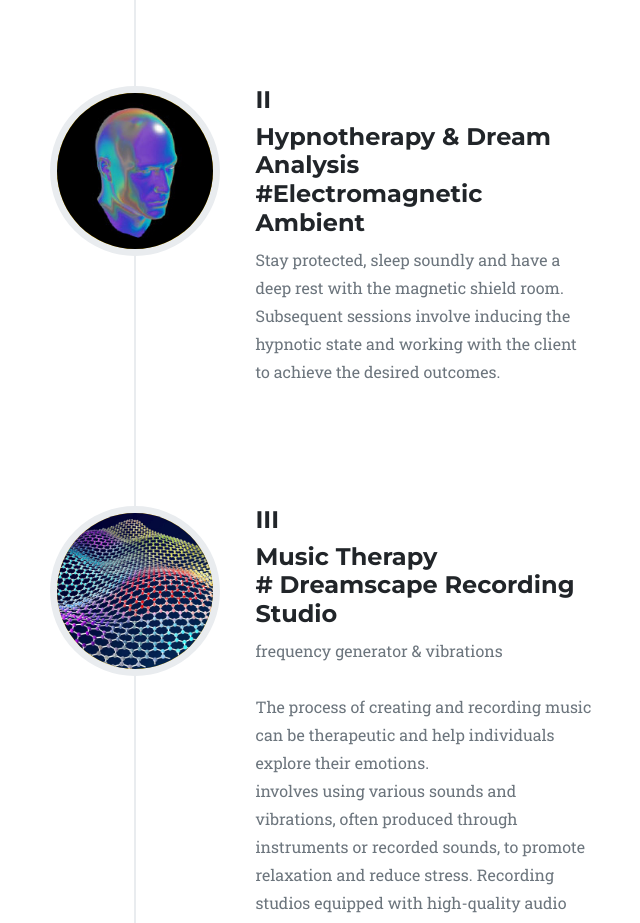
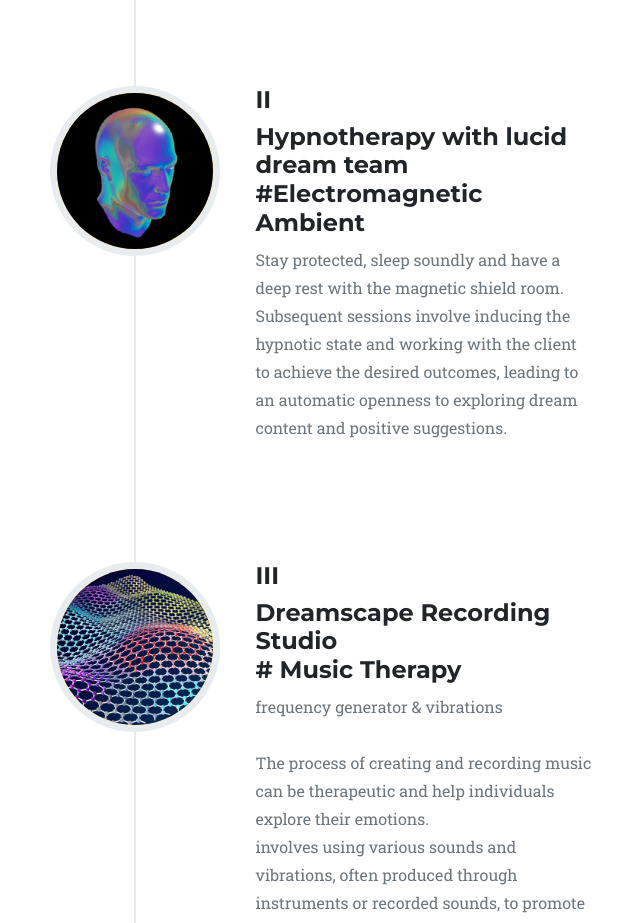
Before and after one commit to manfeitamine/lucidreamscape, a plain HTML site: page index.html in a window 1280 px wide. Shown: the part 1320-2243 px from the top of the page, without its empty margins (505-1145 px from the left). Drawn offline with nearby package versions, Linux system fonts and the light colour scheme.

Commit message:
Update index.html

```diff
--- a/index.html
+++ b/index.html
@@ -216,13 +216,13 @@
                     <div class="timeline-panel">
                         <div class="timeline-heading">
                             <h4>II</h4>
-                            <h4 class="subheading">Hypnotherapy & Dream Analysis<br>
+                            <h4 class="subheading">Hypnotherapy with lucid dream team <br>
                                 #Electromagnetic Ambient<br></h4>
                         </div>
                         <div class="timeline-body">
                             <p class="text-muted">Stay protected, sleep soundly and have a deep rest with the
                                 magnetic shield room.<br>
-                                Subsequent sessions involve inducing the hypnotic state and working with the client to achieve the desired outcomes.
+                                Subsequent sessions involve inducing the hypnotic state and working with the client to achieve the desired outcomes, leading to an automatic openness to exploring dream content and positive suggestions.
                             </p>
                         </div>
                     </div>
@@ -234,8 +234,8 @@
                     <div class="timeline-panel">
                         <div class="timeline-heading">
                             <h4>III</h4>
-                            <h4 class="subheading">Music Therapy <br>
-                                # Dreamscape Recording Studio</h4>
+                            <h4 class="subheading">Dreamscape Recording Studio<br>
+                                # Music Therapy </h4>
                         </div>
                         <div class="timeline-body">
                             <p class="text-muted"> frequency generator  & vibrations<br>
```
